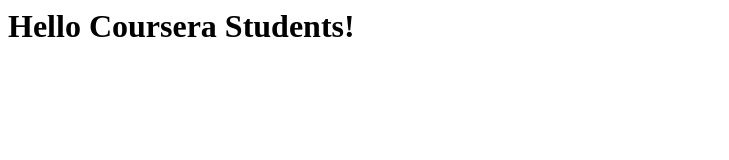
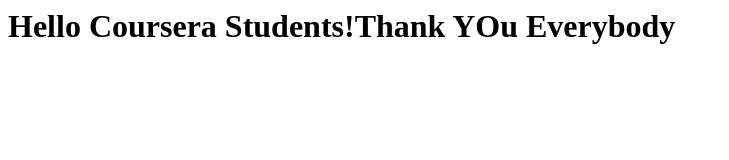
Before and after one commit to junaidnadaf/coursera-test, a plain HTML site: page index.html in a window 1280 px wide. Shown: the whole page, without its empty margins (0-729 px from the left). Drawn offline with Linux system fonts and the light colour scheme.

Commit message:
Second editing

```diff
--- a/index.html
+++ b/index.html
@@ -5,6 +5,6 @@
   <title> Hello Coursera </title>
 </head>
 <body>
-  <h1> Hello Coursera Students!</h1>
+  <h1> Hello Coursera Students!Thank YOu Everybody</h1>
 </body>
 </html>
```
